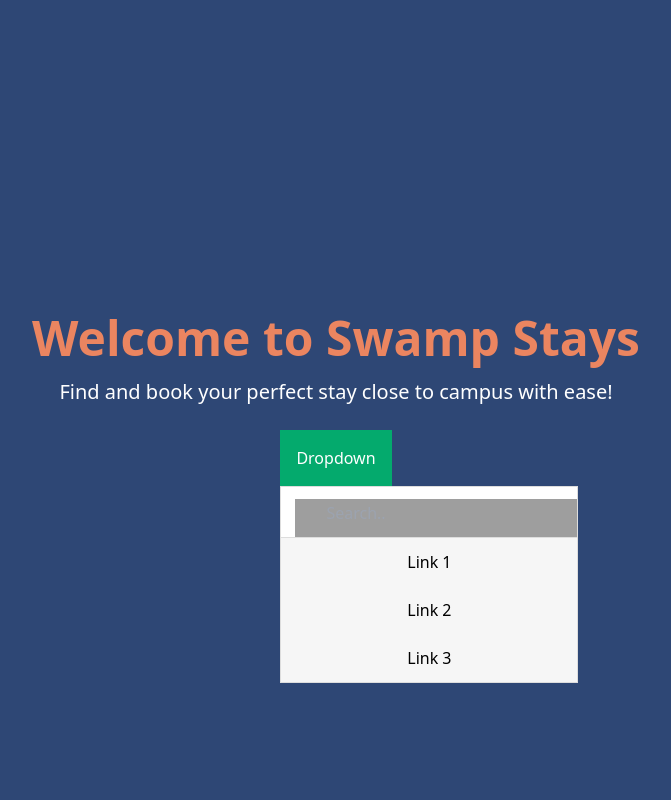
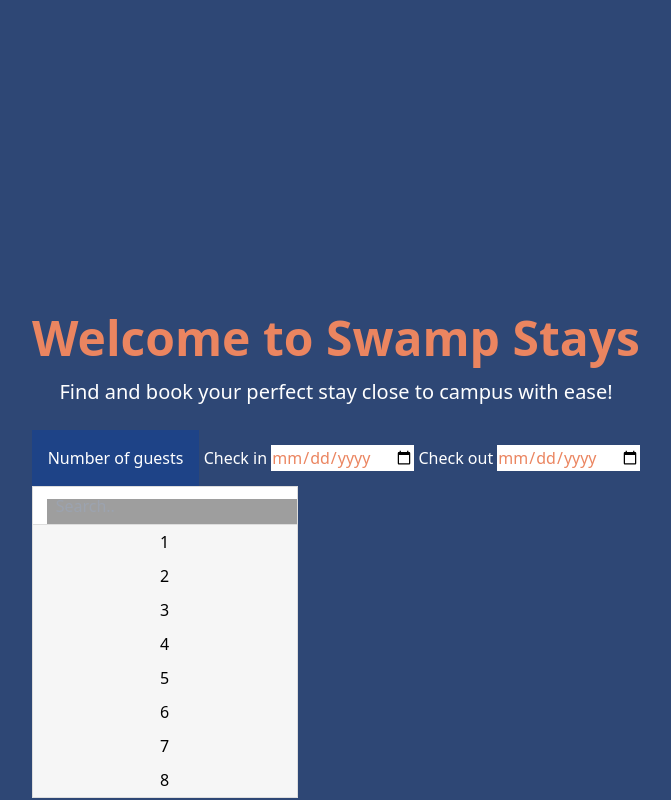
Before and after one commit to zorarkdouble8/Swap-Stays, a Flask app: page / in a window 1280 px wide, after a click on "Number of guests". Shown: the whole page, without its empty margins (304-975 px from the left). Run offline with Flask 3, Linux system fonts and the light colour scheme; grey boxes are pictures that could not be loaded.

Commit message:
styled dropdown and added checkin and checkout calendar picker

```diff
--- a/Application/Templates/Home/Home.html
+++ b/Application/Templates/Home/Home.html
@@ -16,7 +16,7 @@
         }
 
         .dropbtn {
-            background-color: #04AA6D;
+            background-color: #1e4387;
             color: white;
             padding: 16px;
             font-size: 16px;
@@ -25,7 +25,7 @@
         }
 
         dropbtn:hover, .dropbtn:focus {
-            background-color: #3e8e41;
+            background-color: #628ab1;
         }
 
         #myInput {
@@ -34,7 +34,7 @@
             background-position: 14px 12px;
             background-repeat: no-repeat;
             font-size: 16px;
-            padding: 14px 20px 12px 45px;
+            padding: 7px 10px 6px 23px;
             border: none;
             border-bottom: 1px solid #ddd;
         }
@@ -50,14 +50,14 @@
             display: none;
             position: absolute;
             background-color: #f6f6f6;
-            min-width: 230px;
+            min-width: 160px;
             border: 1px solid #ddd;
             z-index: 1;
         }
 
         .dropdown-content a {
             color: black;
-            padding: 12px 16px;
+            padding: 5px 8px;
             text-decoration: none;
             display: block;
         }
@@ -77,14 +77,24 @@
             <p class="text-lg sm:text-xl mb-6 text-white">Find and book your perfect stay close to campus with ease!</p>
 
             <div class="dropdown">
-                <button onclick="toggleDropdown()" class="dropbtn">Dropdown</button>
+                <button onclick="toggleDropdown()" class="dropbtn">Number of guests</button>
                 <div id="myDropdown" class="dropdown-content">
                     <input type="text" placeholder="Search.." id="myInput" onkeyup="filterFunction()">
-                    <a href="#">Link 1</a>
-                    <a href="#">Link 2</a>
-                    <a href="#">Link 3</a>
+                    <a href="#">1</a>
+                    <a href="#">2</a>
+                    <a href="#">3</a>
+                    <a href="#">4</a>
+                    <a href="#">5</a>
+                    <a href="#">6</a>
+                    <a href="#">7</a>
+                    <a href="#">8</a>
                 </div>
             </div>
+
+            <label for ="checkin" class="text-white">Check in</label>
+            <input type="date" id="checkin" name="checkin">
+            <label for ="checkout" class="text-white">Check out</label>
+            <input type="date" id="checkout" name="checkout">
 
             <!-- Placeholder Button
             <button class="bg-white text-blue-800 font-semibold px-6 py-3 rounded-full shadow-md hover:bg-blue-700 hover:text-white transition">
@@ -112,6 +122,11 @@
             }
           }
         }
+
+        const dateControl =
+        document.querySelector('input[type="date"]');
+        console.log(dateControl);
+        console.log(dateControl.value);
         </script>
 
 </body>
```
